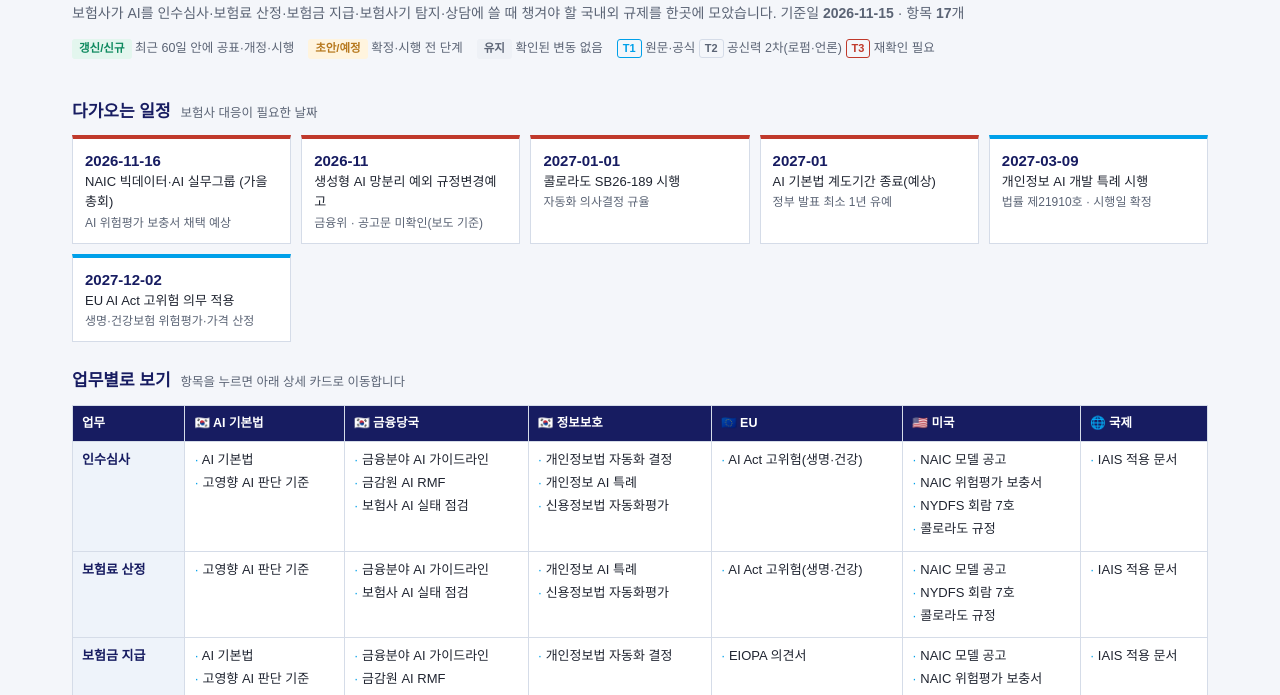
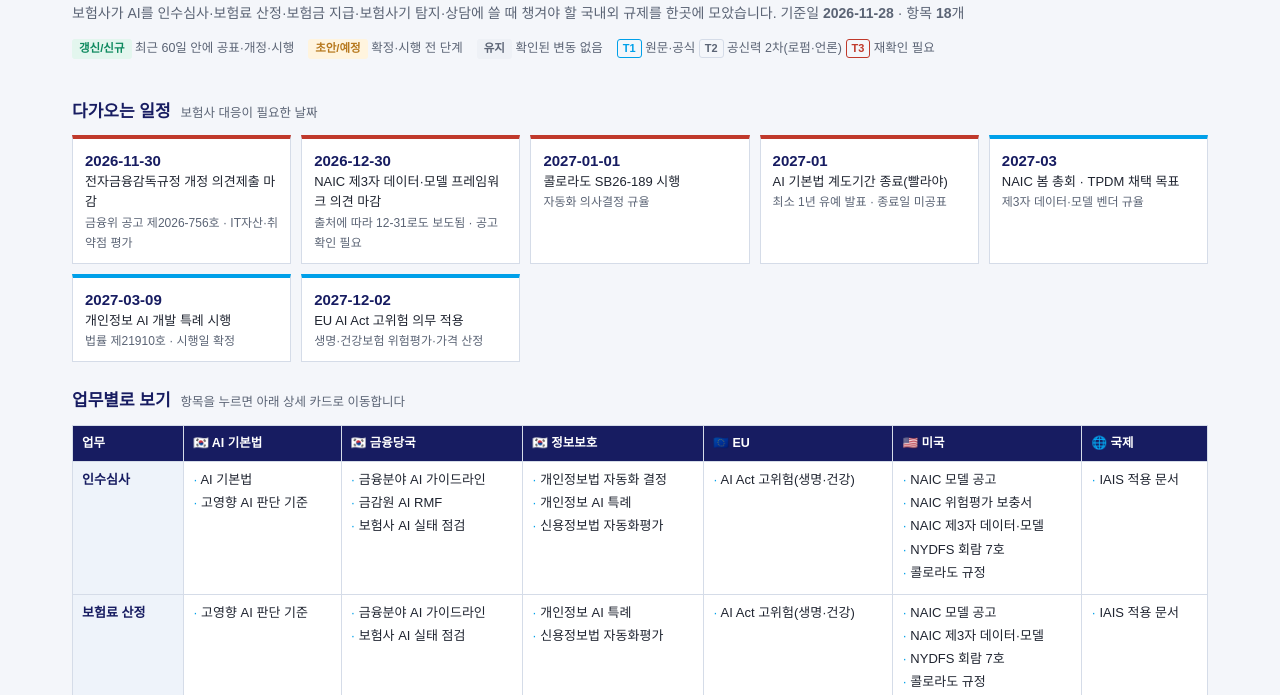
Before and after one commit to shkim820-commits/insurance-ai-reg-board, a plain HTML site: page index.html in a window 1280 px wide. Shown: the part 105-800 px from the top of the page. Drawn offline with Linux system fonts and the light colour scheme.

Commit message:
2026-11-28 갱신: NAIC 보충서 채택, 제3자 데이터·모델 항목 신설, 망분리 사실 정정
기준일을 2026-11-28로 올리고 지난 일정 두 건을 정리했다.

NAIC AI 위험평가 보충서는 가을 총회(11-14~17)에서 버전 7.0이
빅데이터·AI 실무그룹과 혁신·사이버보안·기술 위원회에서 채택됐다.
감독관이 질의 항목과 대상 모델 유형을 제한할 수 있게 된 점, 보험사에
직접 제출 의무를 지우는 문서가 아니라는 점을 분명히 적었다.

NAIC 제3자 데이터·모델 규율 프레임워크(TPDM)를 항목으로 새로 넣었다.
손해보험 가격 산정·인수심사에 쓰는 외부 데이터·모델이 대상이고
의견 마감이 2026-12-30이다. 마감일은 출처마다 12-30과 12-31로
갈려 있어 본문에 그대로 적었다.

망분리는 사실을 정정했다. 2026-11 중 생성형 AI 예외 규정변경예고가
있을 것이라는 보도만 있었는데, 금융위 예고 목록을 직접 확인한 결과
해당 공고는 없었다. 지금 예고 중인 전자금융감독규정 개정(공고
제2026-756호)은 IT 자산 식별과 취약점 평가 주기 건으로 망분리와
별개이며, 의견 마감이 2026-11-30이라 일정에 넣었다.

AI 기본법 계도기간은 종료일이 공표되지 않아 "빨라야"로 고쳤다.

Co-Authored-By: Claude Opus 5 <noreply@anthropic.com>

```diff
--- a/index.html
+++ b/index.html
@@ -99,7 +99,7 @@ footer{color:var(--mut);font-size:12px;padding:20px 0 50px;border-top:1px solid
 <footer>이 보드는 공개된 법령·감독기관 발표·로펌 해설을 바탕으로 정리했으며 법률 자문이 아닙니다. 각 항목의 출처 링크에서 원문을 확인하세요.<br>매주 갱신하며, 바뀐 항목은 기준일과 함께 <b>갱신/신규</b>로 표시합니다. · 인사이트솔루션</footer>
 </div>
 <script>
-const ASOF='2026-11-15';
+const ASOF='2026-11-28';
 const USES=['인수심사','보험료 산정','보험금 지급','보험사기 탐지','상담·판매','전사 거버넌스'];
 const JURS=['🇰🇷 AI 기본법','🇰🇷 금융당국','🇰🇷 정보보호','🇪🇺 EU','🇺🇸 미국','🌐 국제'];
 // status: new | draft | keep · bind: 법적 의무 | 감독 기대 | 자율 규범
@@ -140,10 +140,10 @@ const ITEMS=[
 {id:'kr-network',jur:'🇰🇷 금융당국',kind:'규정 개정',bind:'법적 의무',name:'망분리 규제 개선 (전자금융감독규정·시행세칙)',org:'금융위원회 · 금융감독원',
  uses:['전사 거버넌스','상담·판매'],status:'new',tier:'T1',
  what:'내부 업무망에서 클라우드 SaaS를 보안 조건 아래 쓸 수 있게 망분리 예외를 허용했다. 생성형 AI 서비스도 예외에 넣는 방안을 추진 중이다.',
- change:'SaaS 예외 2026-04-20 시행. 비조치의견서로 풀어 둔 생성형 AI·보안 목적 AI 예외를 전자금융감독규정 조문으로 상시화하는 개정안이 2026-11 중 규정변경예고될 예정이라고 보도됐다(공고문은 아직 확인되지 않았다). 금융위는 망분리 전면 해제를 논의할 TF를 2026-11 가동했다.',
- next:'규정변경예고 공고 확인 · AI 기반 신 보안체계(2027년 1분기 목표)',
- url:'https://www.fsc.go.kr/no010101/86745'},
-{id:'kr-pipa',jur:'🇰🇷 정보보호',kind:'법률',bind:'법적 의무',name:'개인정보보호법 제37조의2 (자동화된 결정에 대한 권리)',org:'개인정보보호위원회',
+ change:'SaaS 예외 2026-04-20 시행. 생성형 AI 예외를 조문으로 상시화하는 개정이 2026-11 중 예고될 것이라는 보도가 있었으나, 2026-11-28 기준 금융위 규정변경예고 목록에 해당 공고는 없다. 지금 예고 중인 전자금융감독규정 개정(공고 제2026-756호, 2026-11-18)은 IT 자산 식별·관리와 취약점 분석·평가 주기 단축(대형사 연 2회) 건으로 망분리와는 별개다. 금융위는 망분리 전면 해제를 논의할 TF를 2026-11 가동했다.',
+ next:'전자금융감독규정 개정 의견 마감 2026-11-30 · 망분리 예외 상시화 공고는 아직 없음',
+ url:'https://fsc.go.kr/po040301/view?noticeId=4189'},
+ {id:'kr-pipa',jur:'🇰🇷 정보보호',kind:'법률',bind:'법적 의무',name:'개인정보보호법 제37조의2 (자동화된 결정에 대한 권리)',org:'개인정보보호위원회',
  uses:['인수심사','보험금 지급','보험사기 탐지'],status:'keep',tier:'T1',
  what:'사람 개입 없이 AI로만 내린 결정이 권리·의무에 중대한 영향을 주면 정보주체가 거부하거나 설명을 요구할 수 있다. 자동 인수거절·자동 지급거절이 대표 사례다.',
  change:'2024-03-15 시행.',next:'',
@@ -177,9 +177,14 @@ const ITEMS=[
 {id:'us-naic-tool',jur:'🇺🇸 미국',kind:'감독 도구',bind:'감독 기대',name:'NAIC AI 위험평가 보충서 (구 AI 시스템 평가 도구)',org:'NAIC 빅데이터·AI 실무그룹',
  uses:['인수심사','보험금 지급','전사 거버넌스'],status:'new',tier:'T2',
  what:'감독관이 보험사의 AI 활용 범위와 위험을 점검할 때 받는 자료 제출 양식이다. 12개 주가 2026-03부터 시범 운영했고, 이름이 AI Systems Evaluation Tool에서 AI Risk Evaluation Supplement로 바뀌었다.',
- change:'2026 가을 총회(11-14~17, 댈러스)에서 채택이 예상된다. 빅데이터·AI 실무그룹 회의가 2026-11-16로 잡혀 있다.',
- next:'2026-11-16 실무그룹 회의 · 채택 여부와 최종 버전',url:'https://content.naic.org/committees/h/big-data-artificial-intelligence-wg'},
-{id:'us-nydfs',jur:'🇺🇸 미국',kind:'감독 서한',bind:'감독 기대',name:'뉴욕주 금융감독청(NYDFS) 회람 7호',org:'NYDFS',
+ change:'2026 가을 총회(11-14~17)에서 버전 7.0이 빅데이터·AI 실무그룹과 혁신·사이버보안·기술 위원회에서 채택됐다. 12개 주 시범 운영은 총회 전에 끝났다. 7.0은 이 보충서가 기존 검사 핸드북을 보완하는 도구임을 명시하고, 감독관이 질의 항목과 대상 모델 유형을 제한할 수 있게 했으며(일반화선형모형 제외 등), 중요성 기준을 감독관이 정하거나 회사 산정치를 쓸 수 있게 했다. 에이전틱 AI에 대한 사람의 감독도 다룬다. 보험사에 직접 제출 의무를 지우는 문서는 아니고 감독관의 검사·질의 도구다.',
+ next:'시장행위·재무검사 핸드북 편입 논의 · 추가 개정 예상',url:'https://www.sidley.com/en/insights/newsupdates/2026/11/regulatory-update-naic-fall-2026-national-meeting'},
+ {id:'us-naic-tpdm',jur:'🇺🇸 미국',kind:'감독 프레임워크',bind:'감독 기대',name:'NAIC 제3자 데이터·모델 규율 프레임워크 (TPDM)',org:'NAIC 제3자 데이터·모델 실무그룹',
+ uses:['인수심사','보험료 산정'],status:'draft',tier:'T2',
+ what:'보험사가 외부에서 사 오는 데이터와 모델을 감독당국이 벤더에게 직접 확인할 수 있게 하는 틀이다. 벤더 등록부를 두되 영업비밀을 보호하는 비밀유지 경로를 함께 둔다. 1단계 적용 범위는 손해보험의 가격 산정과 인수심사에 쓰이는 제3자 데이터·모델이다.',
+ change:'2026 가을 총회에서 개정안이 45일 의견수렴에 부쳐졌다. 1차안에 있던 벤더의 주별 보험법 준수 연간 서면 확인 요구는 빠졌고, 주가 벤더 도구 사용을 막기 전에 통지하고 시정 기회를 주는 절차가 들어갔다. 보험사가 직접 지는 의무는 아니지만 쓰던 외부 모델의 공급 조건이 바뀔 수 있다.',
+ next:'의견 마감 2026-12-30(출처에 따라 12-31로도 보도됨) · 2027 봄 총회 채택 목표',url:'https://www.mondaq.com/unitedstates/insurance-laws-and-products/1718464/naic-fall-meeting-update-third-party-data-and-models-h-working-group-exposes-risk-based-regulatory-framework-for-third-party-data-and-model-vendors'},
+  {id:'us-nydfs',jur:'🇺🇸 미국',kind:'감독 서한',bind:'감독 기대',name:'뉴욕주 금융감독청(NYDFS) 회람 7호',org:'NYDFS',
  uses:['인수심사','보험료 산정'],status:'keep',tier:'T1',
  what:'인수·가격 산정에 AI와 외부 소비자 데이터를 쓸 때 차별이 없음을 보험사가 입증하도록 요구한다. 보호 대상 집단과의 상관(대리변수) 점검이 핵심이다.',
  change:'2024-07-11 발표.',next:'',
@@ -196,17 +201,18 @@ const ITEMS=[
  url:'https://www.iais.org/2025/07/the-iais-publishes-application-paper-on-the-supervision-of-artificial-intelligence/'},
 ];
 const EVENTS=[
- {d:'2026-11-16',t:'NAIC 빅데이터·AI 실무그룹 (가을 총회)',s:'AI 위험평가 보충서 채택 예상',id:'us-naic-tool'},
- {d:'2026-11',t:'생성형 AI 망분리 예외 규정변경예고',s:'금융위 · 공고문 미확인(보도 기준)',id:'kr-network'},
+ {d:'2026-11-30',t:'전자금융감독규정 개정 의견제출 마감',s:'금융위 공고 제2026-756호 · IT자산·취약점 평가',id:'kr-network'},
+ {d:'2026-12-30',t:'NAIC 제3자 데이터·모델 프레임워크 의견 마감',s:'출처에 따라 12-31로도 보도됨 · 공고 확인 필요',id:'us-naic-tpdm'},
  {d:'2027-01-01',t:'콜로라도 SB26-189 시행',s:'자동화 의사결정 규율',id:'us-colorado'},
- {d:'2027-01',t:'AI 기본법 계도기간 종료(예상)',s:'정부 발표 최소 1년 유예',id:'kr-aiact'},
+ {d:'2027-01',t:'AI 기본법 계도기간 종료(빨라야)',s:'최소 1년 유예 발표 · 종료일 미공표',id:'kr-aiact'},
+ {d:'2027-03',t:'NAIC 봄 총회 · TPDM 채택 목표',s:'제3자 데이터·모델 벤더 규율',id:'us-naic-tpdm'},
  {d:'2027-03-09',t:'개인정보 AI 개발 특례 시행',s:'법률 제21910호 · 시행일 확정',id:'kr-pipa-ai'},
  {d:'2027-12-02',t:'EU AI Act 고위험 의무 적용',s:'생명·건강보험 위험평가·가격 산정',id:'eu-aiact'},
 ];
 const SHORT={'kr-aiact':'AI 기본법','kr-highimpact':'고영향 AI 판단 기준','kr-transparency':'투명성 안내 지침',
  'kr-fsc-guide':'금융분야 AI 가이드라인','kr-fss-rmf':'금감원 AI RMF','kr-fss-review':'보험사 AI 실태 점검','kr-network':'망분리 개선',
  'kr-pipa':'개인정보법 자동화 결정','kr-pipa-ai':'개인정보 AI 특례','kr-credit':'신용정보법 자동화평가',
- 'eu-aiact':'AI Act 고위험(생명·건강)','eu-eiopa':'EIOPA 의견서','us-naic':'NAIC 모델 공고','us-naic-tool':'NAIC 위험평가 보충서',
+ 'eu-aiact':'AI Act 고위험(생명·건강)','eu-eiopa':'EIOPA 의견서','us-naic':'NAIC 모델 공고','us-naic-tool':'NAIC 위험평가 보충서','us-naic-tpdm':'NAIC 제3자 데이터·모델',
  'us-nydfs':'NYDFS 회람 7호','us-colorado':'콜로라도 규정','int-iais':'IAIS 적용 문서'};
 const ST={new:'갱신/신규',draft:'초안/예정',keep:'유지'};
 const $=s=>document.querySelector(s);
```
